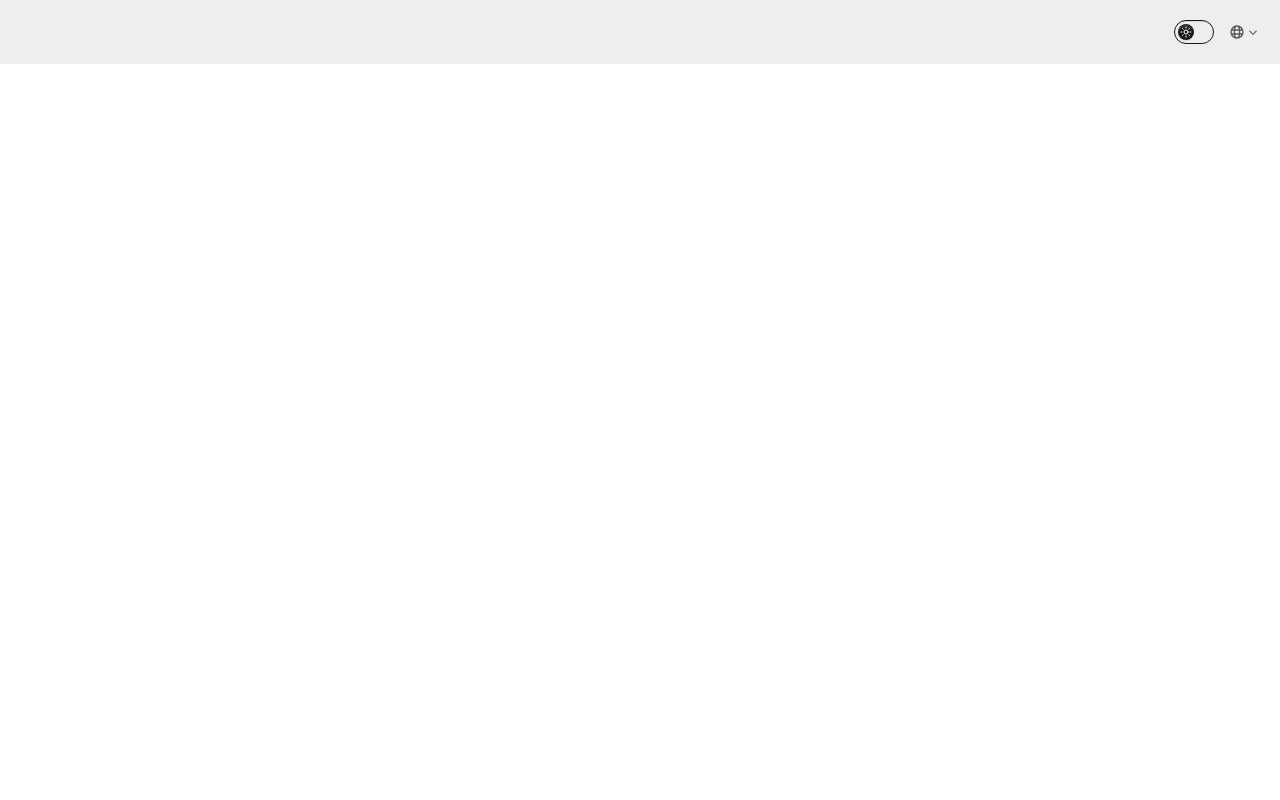
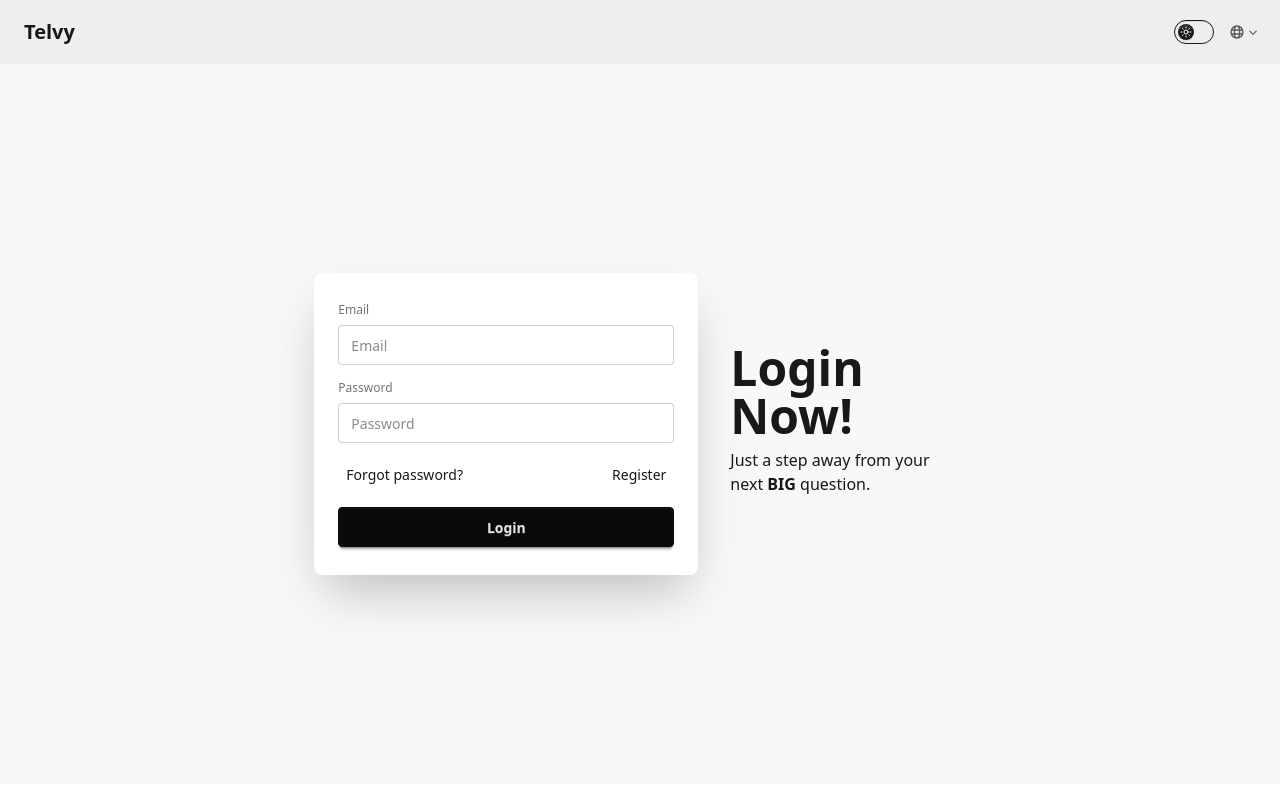
Before and after one commit to deep0ctave/telvy_v2, a React (Vite) app: page /login in a window 1280 px wide. Shown: the top 800 px of the page. Built offline with nearby package versions, Linux system fonts and the light colour scheme.

Commit message:
Add Login Page and Forgot Password Page
Added login and forgot password page and also link
functionality in the login page to allow for user
registration. Also added link functionality to the
logo to redirect to the home page if clicked.

```diff
--- a/src/App.jsx
+++ b/src/App.jsx
@@ -6,6 +6,8 @@ import Footer from './Footer.jsx';
 import About from './About.jsx';
 import ContactUs from './ContactUs.jsx';
 import Register from './Registration.jsx';
+import Login from './Login.jsx';
+import ForgotPassword from './ForgotPassword.jsx';
 
 // Dummy components
 function Home() {
@@ -23,7 +25,7 @@ function Settings() {
 // The main logic component
 function MainLayout() {
   const location = useLocation();
-  const hideSidebarRoutes = ["/quiz","/about","/contact","/register"];
+  const hideSidebarRoutes = ["/quiz","/about","/contact","/register","/login","/forgotpassword"];
   const showSidebar = !hideSidebarRoutes.includes(location.pathname);
 
   return (
@@ -36,6 +38,8 @@ function MainLayout() {
           <Route path="/about" element={<About />} />
           <Route path="/contact" element={<ContactUs />} />
           <Route path="/register" element={<Register />} />
+          <Route path="/login" element={<Login />} />
+          <Route path="/forgotpassword" element={<ForgotPassword />} />
         </Routes>
       </Drawer>
       <Footer />
--- a/src/Drawer.jsx
+++ b/src/Drawer.jsx
@@ -1,6 +1,7 @@
 import { useState } from 'react'
 import { NavLink } from 'react-router-dom';
 import Navbar from './Navbar'
+import { Link } from 'react-router-dom';
 
 function Drawer({ showSidebar, children }) {
 
@@ -19,7 +20,7 @@ function Drawer({ showSidebar, children }) {
       </div>
       {showSidebar && (
         <div className="drawer-side lg:hidden h-full z-40 lg:z-30">
-            <div className="bg-base-300 navbar sticky top-0 z-20 hidden items-center gap-2 px-4 py-0 backdrop-blur flex-1 text-xl font-bold lg:flex "><h1>Telvy</h1></div>
+            <Link to="/" className="bg-base-300 navbar sticky top-0 z-20 hidden items-center gap-2 px-4 py-0 backdrop-blur flex-1 text-xl font-bold lg:flex "><h1>Telvy</h1></Link>
           <label htmlFor="my-drawer" className="drawer-overlay" />
           {/* Sidebar Content */}
           <ul className="menu p-4 w-80 min-h-full bg-base-300 text-base-content">
--- /dev/null
+++ b/src/ForgotPassword.jsx
@@ -0,0 +1,52 @@
+import React, { useState } from "react";
+
+const ForgotPassword = () => {
+  const [email, setEmail] = useState("");
+
+  const handleSubmit = (e) => {
+    e.preventDefault();
+    // Replace this with actual logic to send reset instructions
+    console.log("Password reset email sent to:", email);
+  };
+
+  return (
+    <div className="hero bg-base-200 min-h-[90vh]">
+      <div className="hero-content flex-col lg:flex-row gap-10">
+        <div className="text-center lg:text-left">
+          <h1 className="text-4xl font-bold">Forgot Password?</h1>
+          <p className="py-2 max-w-md">
+            Don’t worry! Just enter your registered email and we’ll send you a
+            link to reset your password.
+          </p>
+        </div>
+
+        <div className="card bg-base-100 max-w-sm w-full shadow-2xl">
+          <div className="card-body">
+            <form onSubmit={handleSubmit}>
+              <fieldset className="fieldset">
+                <label className="label">Registered Email</label>
+                <input
+                  type="email"
+                  className="input input-bordered w-full"
+                  placeholder="you@example.com"
+                  value={email}
+                  onChange={(e) => setEmail(e.target.value)}
+                  required
+                />
+
+                <button
+                  type="submit"
+                  className="btn btn-primary mt-4 w-full"
+                >
+                  Send Reset Link
+                </button>
+              </fieldset>
+            </form>
+          </div>
+        </div>
+      </div>
+    </div>
+  );
+};
+
+export default ForgotPassword;
--- a/src/Login.jsx
+++ b/src/Login.jsx
@@ -1,22 +1,63 @@
-import { useState } from 'react'
-import reactLogo from './assets/react.svg'
-import viteLogo from '/vite.svg'
-import './App.css'
-import Drawer from './Drawer.jsx'
-import Footer from './Footer.jsx'
-import Navbar from './Navbar'
+import React from "react";
+import { Link } from "react-router-dom";
 
-function Login() {
-  const [count, setCount] = useState(0)
+const Login = () => {
+  const handleLogin = (e) => {
+    e.preventDefault();
+    // Handle login logic here
+  };
 
   return (
-    <>
-      <Drawer showSidebar={true}>
-        <div><p>Main content goes here !</p></div>
-      </Drawer>
-      <Footer></Footer>
-    </>
-  )
-}
+    <div className="hero bg-base-200" style={{ minHeight: "90vh" }}>
+      <div className="hero-content flex-col lg:flex-row-reverse gap-8">
+        <div className="text-center lg:text-left">
+          <h1 className="text-5xl font-bold">Login Now!</h1>
+          <p className="py-2">
+            Just a step away from your next <strong>BIG</strong> question.
+          </p>
+        </div>
 
-export default Login
+        <div className="card bg-base-100 w-full max-w-sm shrink-0 shadow-2xl">
+          <div className="card-body">
+            <form onSubmit={handleLogin}>
+              <fieldset className="fieldset">
+                <label className="label">Email</label>
+                <input
+                  type="email"
+                  name="email"
+                  className="input input-bordered w-full"
+                  placeholder="Email"
+                  required
+                />
+
+                <label className="label mt-2">Password</label>
+                <input
+                  type="password"
+                  name="password"
+                  className="input input-bordered w-full"
+                  placeholder="Password"
+                  required
+                />
+
+                <div className="flex justify-between mt-4 text-sm">
+                  <Link to="/forgotpassword" className="link link-hover ml-2">
+                    Forgot password?
+                  </Link>
+                  <Link to="/register" className="link link-hover mr-2">
+                    Register
+                  </Link>
+                </div>
+
+                <button type="submit" className="btn btn-neutral mt-4 w-full">
+                  Login
+                </button>
+              </fieldset>
+            </form>
+          </div>
+        </div>
+      </div>
+    </div>
+  );
+};
+
+export default Login;
--- a/src/Navbar.jsx
+++ b/src/Navbar.jsx
@@ -1,11 +1,12 @@
 import { useEffect, useState } from 'react';
 import React from "react";
+import { Link } from 'react-router-dom';
 
 // Logo Component
 const Logo = ({ hideOnLg = false }) => (
-  <div className={`mx-2 flex-1 text-xl font-bold ${hideOnLg ? 'lg:hidden' : ''}`}>
+  <Link to="/" className={`mx-2 flex-1 text-xl font-bold ${hideOnLg ? 'lg:hidden' : ''}`}>
     Telvy
-  </div>
+  </Link>
 );
 
 // Theme Toggle
```
